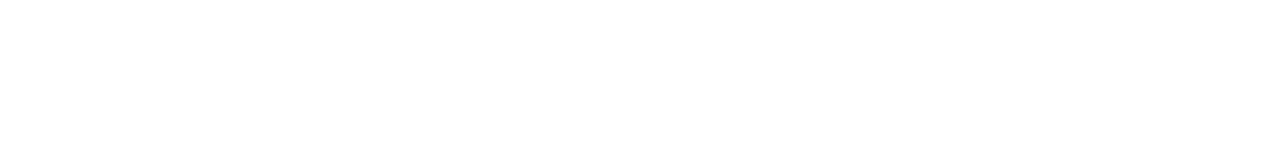
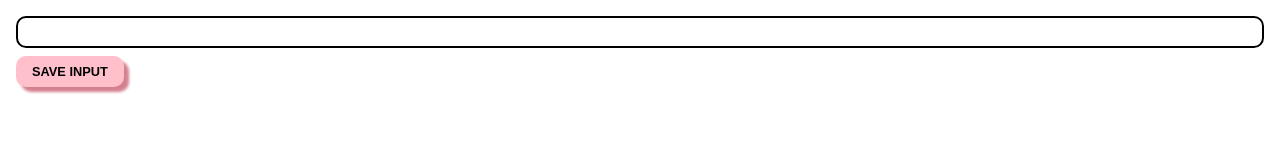
Before and after one commit to JesacaLin/NinjaSwipe, a website built with Vite: page index.html in a window 1280 px wide. Built offline with nearby package versions, Linux system fonts and the light colour scheme.

Commit message:
add input field and button. add javascript file.

```diff
--- a/index.html
+++ b/index.html
@@ -7,8 +7,8 @@
     <title>NinjaSwipe</title>
   </head>
   <body>
-    <!-- Create an input element with type="text" and id="input-el" -->
-    <!-- Create a SAVE INPUT button with id="input-btn" -->
+    <input type="text" id="input-el" />
+    <button id="input-btn">SAVE INPUT</button>
     <script src="index.js"></script>
   </body>
 </html>
--- a/style.css
+++ b/style.css
@@ -0,0 +1,27 @@
+body {
+  margin: 0;
+  padding: 1rem;
+  font-family: Arial, Helvetica, sans-serif;
+}
+
+input {
+  width: 100%;
+  height: 2rem;
+  padding: 0 10px;
+  box-sizing: border-box;
+  border-radius: 10px;
+  border: 2px solid;
+}
+
+button {
+  /* margin-top: 10px; */
+  margin-top: 0.5rem;
+  background-color: pink;
+  font-size: 0.8rem;
+  padding: 0.5rem 1rem;
+  border-radius: 10px;
+  border-width: 0.3rem;
+  border: none;
+  box-shadow: 5px 5px 3px rgb(211, 129, 143);
+  font-weight: bold;
+}
```
Also changed, not shown: index.js (added).
